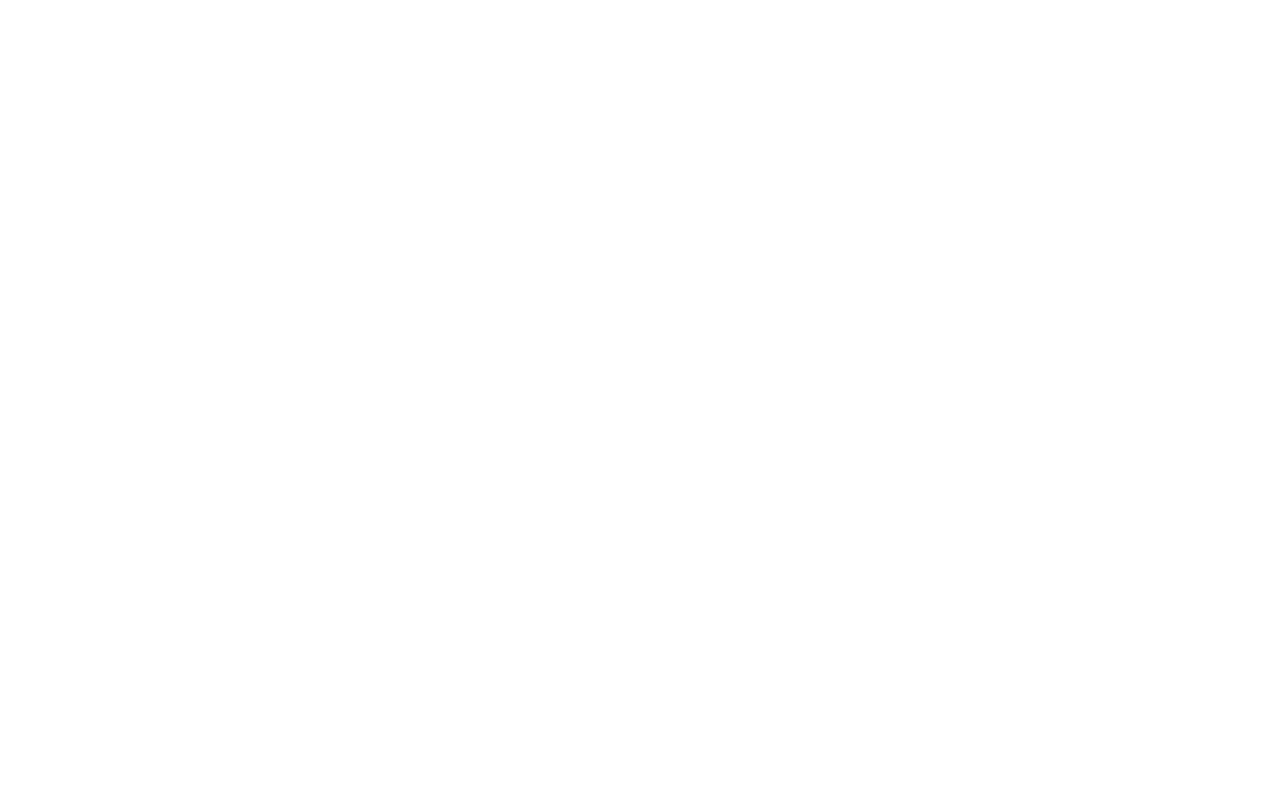
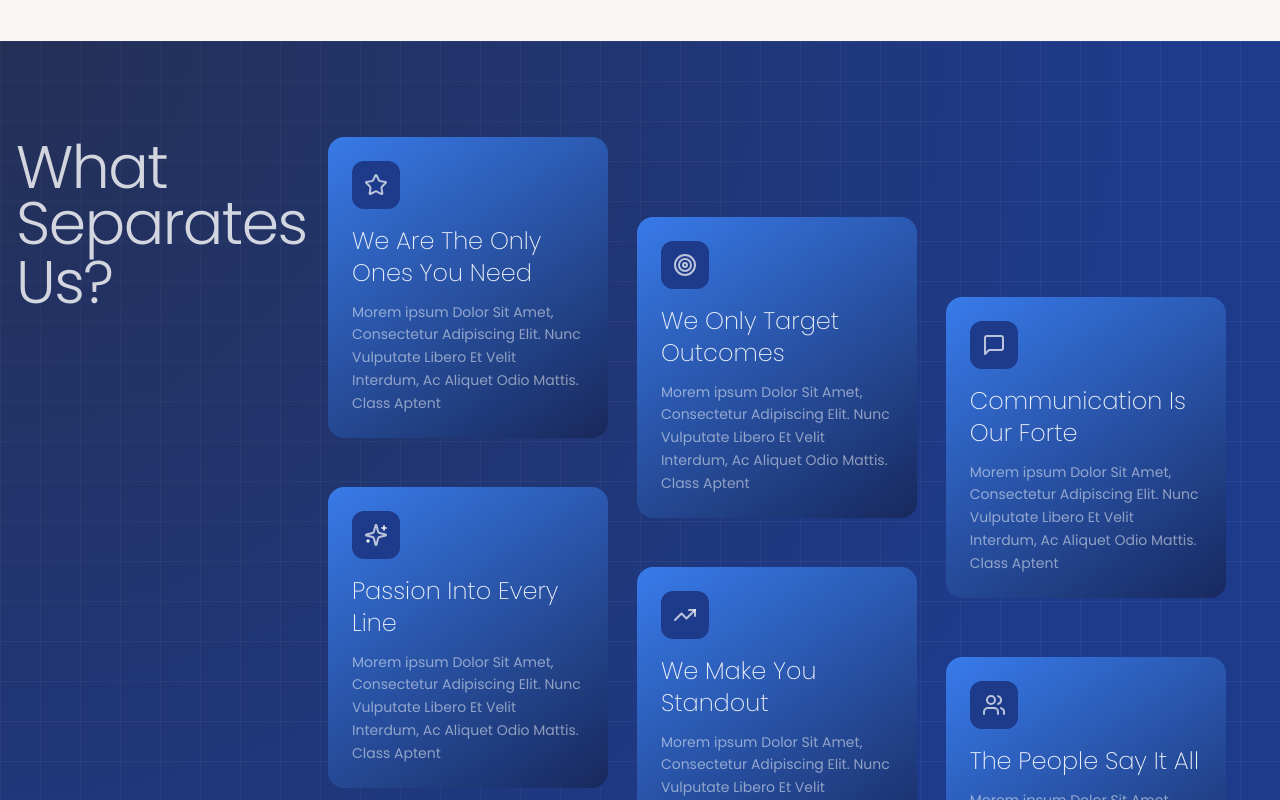
Before and after one commit to Career-Dock/career-dock-frontend, a Next.js app: page / in a window 1280 px wide. Shown: the part 1640-2440 px from the top of the page. Before the commit the page ends 1609 px from the top, so only its background shows below. Built offline with nearby package versions, Linux system fonts and the light colour scheme.

Commit message:
feat: add FeatureGrid component and integrate it into the main layout

```diff
--- /dev/null
+++ b/src/app/(mainLayout)/_components/landing/feature-grid.tsx
@@ -0,0 +1,116 @@
+import {
+  Star,
+  Target,
+  MessageSquare,
+  TrendingUp,
+  Users,
+  Sparkles,
+} from 'lucide-react';
+
+export default function FeatureGrid() {
+  const features = [
+    {
+      title: 'We Are The Only Ones You Need',
+      description:
+        'Morem ipsum Dolor Sit Amet, Consectetur Adipiscing Elit. Nunc Vulputate Libero Et Velit Interdum, Ac Aliquet Odio Mattis. Class Aptent',
+      icon: Star,
+      className: 'left-0 top-0',
+    },
+    {
+      title: 'Passion Into Every Line',
+      description:
+        'Morem ipsum Dolor Sit Amet, Consectetur Adipiscing Elit. Nunc Vulputate Libero Et Velit Interdum, Ac Aliquet Odio Mattis. Class Aptent',
+      icon: Sparkles,
+      className: 'left-0 top-[350px]',
+    },
+    {
+      title: 'We Only Target Outcomes',
+      description:
+        'Morem ipsum Dolor Sit Amet, Consectetur Adipiscing Elit. Nunc Vulputate Libero Et Velit Interdum, Ac Aliquet Odio Mattis. Class Aptent',
+      icon: Target,
+      className: 'left-[33%] top-[80px]',
+    },
+    {
+      title: 'We Make You Standout',
+      description:
+        'Morem ipsum Dolor Sit Amet, Consectetur Adipiscing Elit. Nunc Vulputate Libero Et Velit Interdum, Ac Aliquet Odio Mattis. Class Aptent',
+      icon: TrendingUp,
+      className: 'left-[33%] top-[430px]',
+    },
+    {
+      title: 'Communication Is Our Forte',
+      description:
+        'Morem ipsum Dolor Sit Amet, Consectetur Adipiscing Elit. Nunc Vulputate Libero Et Velit Interdum, Ac Aliquet Odio Mattis. Class Aptent',
+      icon: MessageSquare,
+      className: 'left-[66%] top-[160px]',
+    },
+    {
+      title: 'The People Say It All',
+      description:
+        'Morem ipsum Dolor Sit Amet, Consectetur Adipiscing Elit. Nunc Vulputate Libero Et Velit Interdum, Ac Aliquet Odio Mattis. Class Aptent',
+      icon: Users,
+      className: 'left-[66%] top-[520px]',
+    },
+  ];
+
+  return (
+    <div className="relative min-h-screen w-full overflow-hidden bg-blue-900 pb-24">
+      {/* Gradient overlay */}
+      <div
+        className="absolute inset-0"
+        style={{
+          background: `
+            radial-gradient(circle at top left, rgba(42,37,34,0.5) 0%, rgba(26,26,26,0) 70%),
+            linear-gradient(to right, rgba(255,255,255,0.05) 1px, transparent 1px),
+            linear-gradient(to bottom, rgba(255,255,255,0.05) 1px, transparent 1px)
+          `,
+          backgroundSize: '100% 100%, 40px 40px, 40px 40px',
+        }}
+      />
+
+      <div className="relative mx-auto max-w-[1400px] px-4 py-24">
+        <div className="flex">
+          {/* Heading Section */}
+          <div className="w-1/4 pr-8">
+            <h2 className="text-[60px] font-light leading-[0.85] tracking-tight text-white/80">
+              <span className="inline-block mt-[5px]">What</span>
+              <br />
+              <span className="inline-block mt-[5px]">Separates</span>
+              <br />
+              <span className="inline-block mt-[8px]">Us?</span>
+            </h2>
+          </div>
+
+          {/* Features Grid */}
+          <div className="relative w-3/4 h-[700px]">
+            {features.map((feature, index) => (
+              <div
+                key={index}
+                className={`absolute w-[280px] transition-all duration-500 ${feature.className}`}
+              >
+                <div
+                  className="rounded-2xl p-6"
+                  style={{
+                    background:
+                      'linear-gradient(145deg, rgba(59,130,246,0.9) 0%, rgba(23,37,84,0.8) 100%)',
+                    backdropFilter: 'blur(10px)',
+                  }}
+                >
+                  <div className="mb-4 inline-flex h-12 w-12 items-center justify-center rounded-xl bg-blue-900">
+                    <feature.icon className="h-6 w-6 text-white/70" />
+                  </div>
+                  <h3 className="mb-3 text-2xl font-extralight text-white/90">
+                    {feature.title}
+                  </h3>
+                  <p className="text-sm leading-relaxed text-white/50">
+                    {feature.description}
+                  </p>
+                </div>
+              </div>
+            ))}
+          </div>
+        </div>
+      </div>
+    </div>
+  );
+}
--- a/src/app/(mainLayout)/_components/landing/feature-showcase.tsx
+++ b/src/app/(mainLayout)/_components/landing/feature-showcase.tsx
@@ -6,7 +6,7 @@
 
 export default function FeatureShowcase() {
   return (
-    <div className=" bg-[#F9F6F3]">
+    <div className=" bg-[#F9F6F3] pb-24">
       <MaxWidthWrapper className=" py-4 max-w-7xl md:px-0">
         {/* Browser Window Frame */}
 
--- a/src/app/(mainLayout)/page.tsx
+++ b/src/app/(mainLayout)/page.tsx
@@ -1,3 +1,4 @@
+import FeatureGrid from './_components/landing/feature-grid';
 import FeatureShowcase from './_components/landing/feature-showcase';
 import Hero from './_components/landing/hero';
 
@@ -6,6 +7,7 @@
     <main>
       <Hero />
       <FeatureShowcase />
+      <FeatureGrid />
     </main>
   );
 }
```
